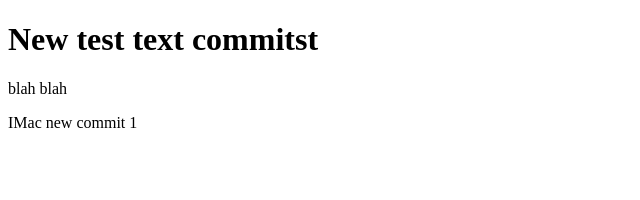
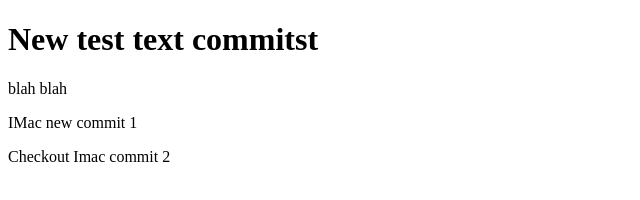
Before and after one commit to albertorramirez/git-test, a plain HTML site: page index.html in a window 1280 px wide. Shown: the whole page, without its empty margins (0-640 px from the left). Drawn offline with Linux system fonts and the light colour scheme.

Commit message:
git commit 3

```diff
--- a/index.html
+++ b/index.html
@@ -4,6 +4,7 @@
     <h1> New test text commitst</h1>
     <p>blah blah</p>
     <p>IMac new commit 1</p>
+    <p>Checkout Imac commit 2</p>
 </body>
 
 
```
